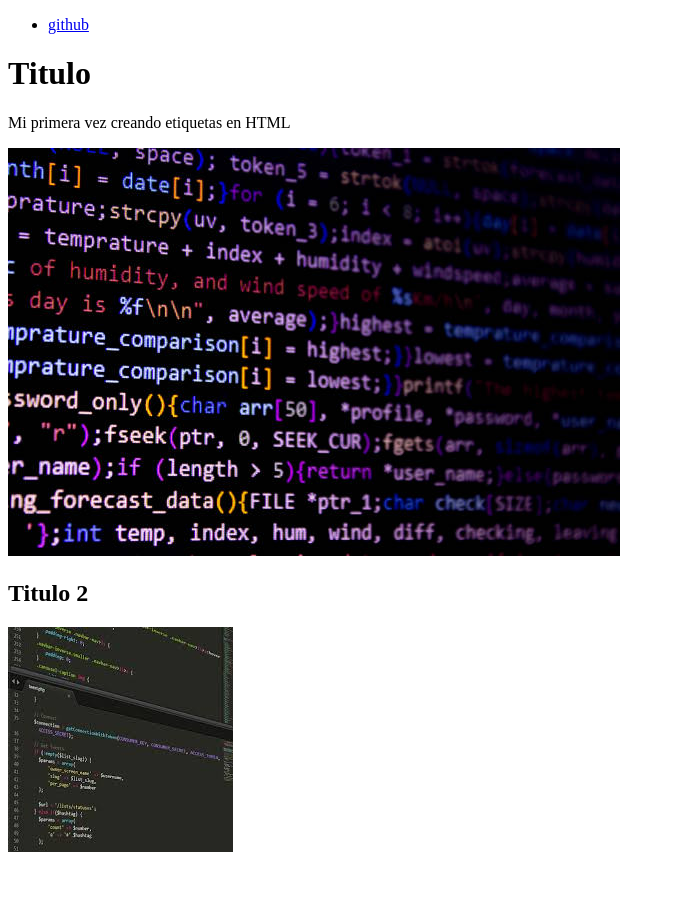
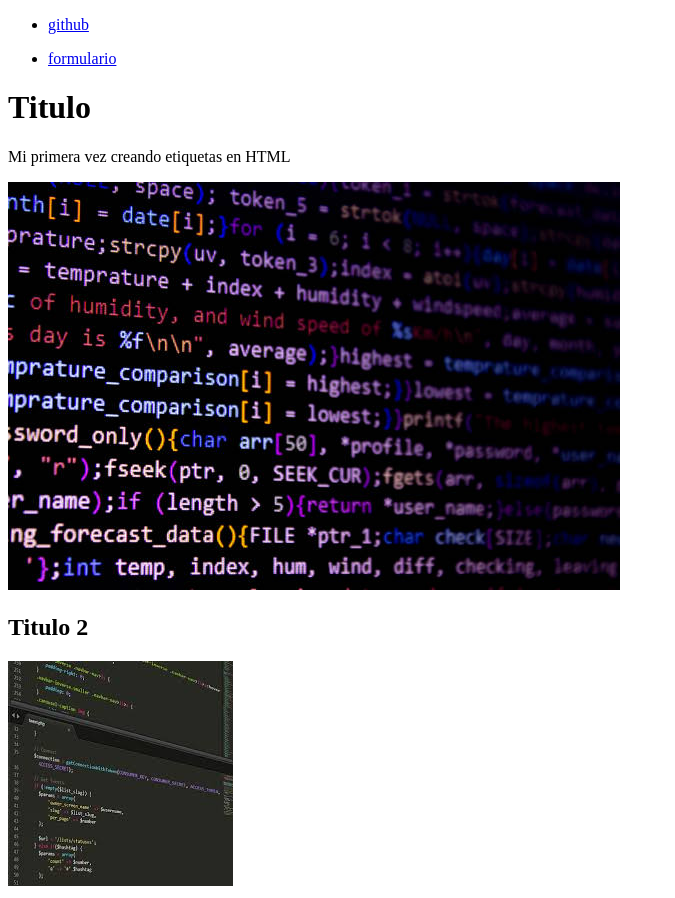
Before and after one commit to David27Ju/HTML, a plain HTML site: page index.html in a window 1280 px wide. Shown: the whole page, without its empty margins (0-675 px from the left). Before the commit the page ends 864 px from the top, so only its background shows below. Drawn offline with Linux system fonts and the light colour scheme.

Commit message:
cree formulario.html

```diff
--- a/index.html
+++ b/index.html
@@ -10,6 +10,11 @@
         <ul>
             <li>
                 <a href="https://github.com/=">github</a>
+            </li>
+        </ul>
+        <ul>
+            <li>
+                <a href="formaulario.html">formulario</a>
             </li>
         </ul>
     </nav>
```
Also changed, not shown: formaulario.html (added, +11 -0 lines).
